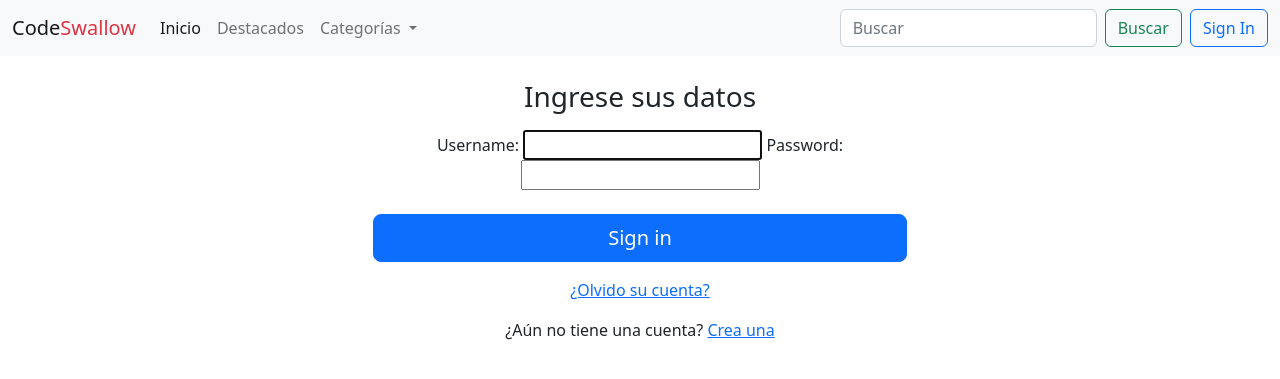
After one commit to CodeSwallow/django-blog, a Django app: page /account/login/ in a window 1280 px wide. The commit adds this page. Shown: the top 379 px of the page. Run offline with Django 4.2, Linux system fonts and the light colour scheme; data that the repository does not hold is empty.

Commit message:
login_logout

```diff
--- a/blogs/templates/navbar.html
+++ b/blogs/templates/navbar.html
@@ -30,6 +30,11 @@
                 <input name="search" class="form-control me-2" type="search" placeholder="Buscar" aria-label="Search">
                 <button class="btn btn-outline-success" type="submit">Buscar</button>
             </form>
+            {% if user.is_authenticated %}
+                <a class="btn btn-outline-primary ms-2" href="{% url 'logout' %}" role="button">Sign Out</a>
+            {% else %}
+                <a class="btn btn-outline-primary ms-2" href="{% url 'login' %}" role="button">Sign In</a>
+            {% endif %}
         </div>
     </div>
 </nav>
--- a/core/settings.py
+++ b/core/settings.py
@@ -56,7 +56,7 @@ ROOT_URLCONF = 'core.urls'
 TEMPLATES = [
     {
         'BACKEND': 'django.template.backends.django.DjangoTemplates',
-        'DIRS': [],
+        'DIRS': [BASE_DIR / 'templates'],
         'APP_DIRS': True,
         'OPTIONS': {
             'context_processors': [
@@ -129,3 +129,6 @@ MEDIA_ROOT = BASE_DIR / 'media'
 DEFAULT_AUTO_FIELD = 'django.db.models.BigAutoField'
 
 AUTH_USER_MODEL = 'users.User'
+
+LOGOUT_REDIRECT_URL = '/'
+LOGIN_REDIRECT_URL = '/'
--- a/core/urls.py
+++ b/core/urls.py
@@ -17,8 +17,10 @@ from django.contrib import admin
 from django.urls import path, include
 from django.conf import settings
 from django.conf.urls.static import static
+from django.contrib.auth import urls
 
 urlpatterns = [
     path('admin/', admin.site.urls),
-    path('', include('blogs.urls'))
+    path('account/', include('django.contrib.auth.urls')),
+    path('', include('blogs.urls')),
 ] + static(settings.MEDIA_URL, document_root=settings.MEDIA_ROOT)
--- /dev/null
+++ b/templates/registration/login.html
@@ -0,0 +1,30 @@
+{% extends 'base.html' %}
+
+{% block content %}
+    <div class="container-xxl bd-gutter mt-3 my-md-4 bd-layout">
+
+        <main class="container">
+
+            <div class="row g-5">
+                <div class="col-md-3"></div>
+
+                <div class="col-md-6">
+
+                    <div class="w-100 m-auto text-center">
+                        <form method="post" action="{% url 'login' %}">
+                            {% csrf_token %}
+                            <h1 class="h3 mb-3 fw-normal">Ingrese sus datos</h1>
+                            {{ form }}
+                            <button class="w-100 btn btn-lg btn-primary mt-4" type="submit">Sign in</button>
+                        </form>
+                        <p class="mt-3"><a href="{% url 'password_reset' %}">¿Olvido su cuenta?</a></p>
+                        <p class="mt-3">¿Aún no tiene una cuenta? <a href="">Crea una</a></p>
+                    </div>
+                </div>
+
+                <div class="col-md-3"></div>
+            </div>
+
+        </main>
+    </div>
+{% endblock %}
```
